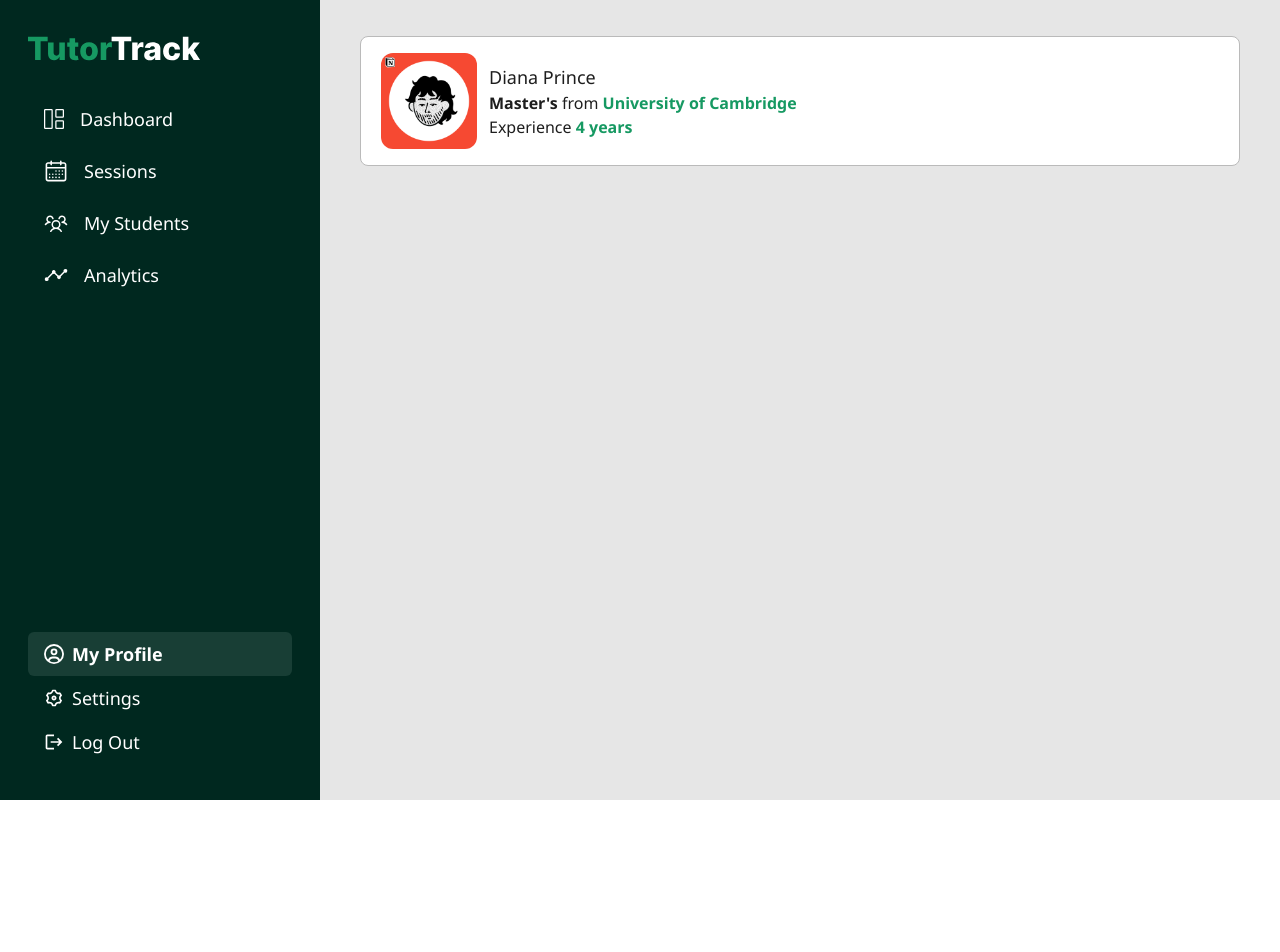
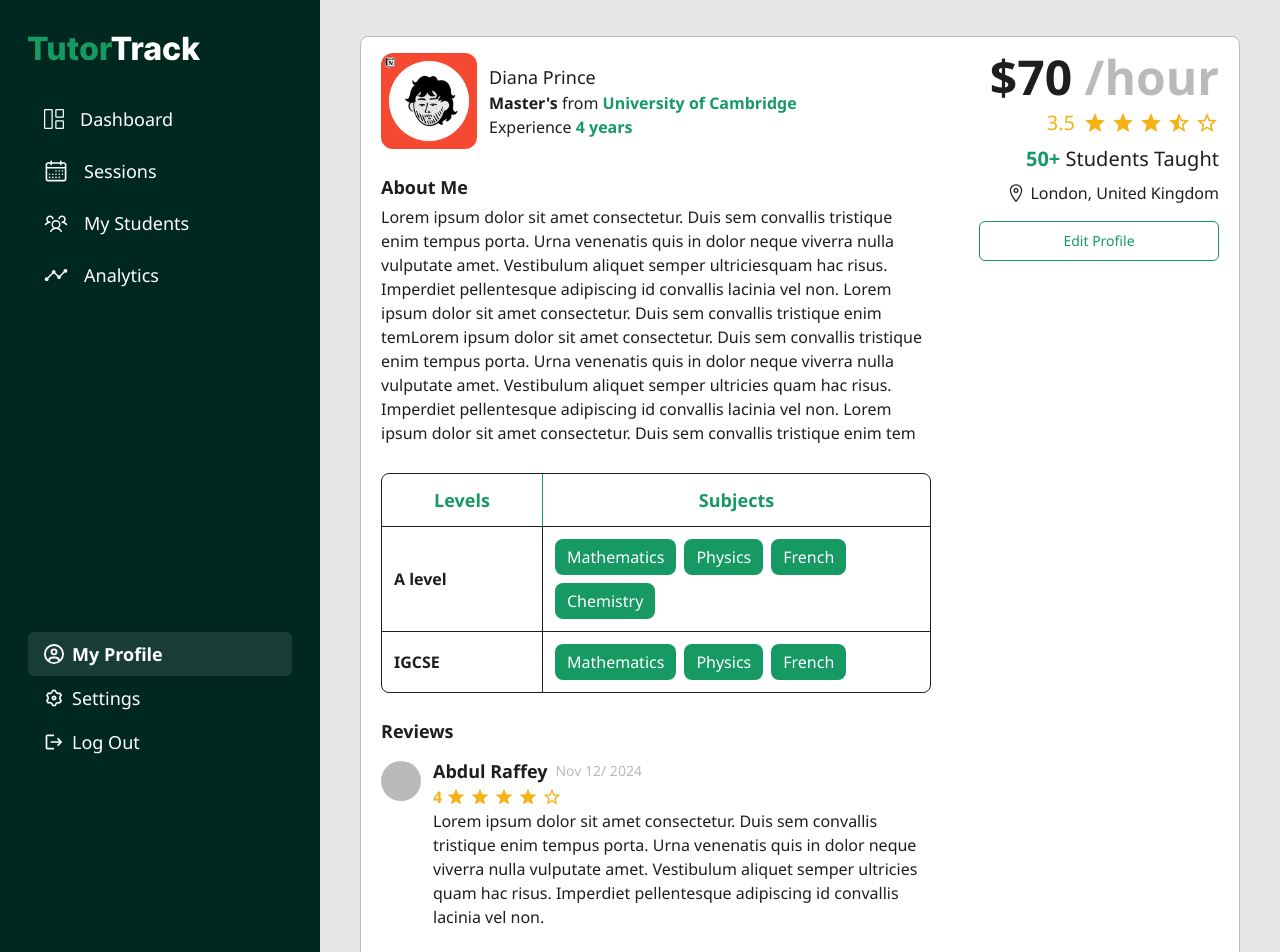
Before and after one commit to hasnainn135/tutor-track-frontend, a Next.js app: page /tutor/my-profile in a window 1280 px wide. Shown: the top 952 px of the page. Before the commit the page ends 800 px from the top, so only its background shows below. Built offline with nearby package versions, Linux system fonts and the light colour scheme.

Commit message:
Added Tutor Profile UI

```diff
--- a/public/tutors.json
+++ b/public/tutors.json
@@ -42,24 +42,54 @@
     "name": "Diana Prince",
     "pfp": "/imgs/face.png",
 
-    "level_of_education":"Master's",
-    "institue":"University of Cambridge",
-    "teaching_experience":"4 years",
-    "about":"Lorem ipsum dolor sit amet consectetur. Duis sem convallis tristique enim tempus porta. Urna venenatis quis in dolor neque viverra nulla vulputate amet. Vestibulum aliquet semper ultriciesquam hac risus. Imperdiet pellentesque adipiscing id convallis lacinia vel non. Lorem ipsum dolor sit amet consectetur. Duis sem convallis tristique enim temLorem ipsum dolor sit amet consectetur. Duis sem convallis tristique enim tempus porta. Urna venenatis quis in dolor neque viverra nulla vulputate amet. Vestibulum aliquet semper ultricies quam hac risus. Imperdiet pellentesque adipiscing id convallis lacinia vel non. Lorem ipsum dolor sit amet consectetur. Duis sem convallis tristique enim tem",
-    "country":"United Kingdom",
-    "state":"",
-    "city":"London",
-    "rating":3.5,
-    "total_students_taught":56,
-    "hourly_rate":"$70",
+    "level_of_education": "Master's",
+    "institue": "University of Cambridge",
+    "teaching_experience": "4 years",
+    "about": "Lorem ipsum dolor sit amet consectetur. Duis sem convallis tristique enim tempus porta. Urna venenatis quis in dolor neque viverra nulla vulputate amet. Vestibulum aliquet semper ultriciesquam hac risus. Imperdiet pellentesque adipiscing id convallis lacinia vel non. Lorem ipsum dolor sit amet consectetur. Duis sem convallis tristique enim temLorem ipsum dolor sit amet consectetur. Duis sem convallis tristique enim tempus porta. Urna venenatis quis in dolor neque viverra nulla vulputate amet. Vestibulum aliquet semper ultricies quam hac risus. Imperdiet pellentesque adipiscing id convallis lacinia vel non. Lorem ipsum dolor sit amet consectetur. Duis sem convallis tristique enim tem",
+    "country": "United Kingdom",
+    "state": "",
+    "city": "London",
+    "rating": 3.5,
+    "total_students_taught": 56,
+    "hourly_rate": "$70",
 
-    "offeredSubjects":[{
-      "level":"A level",
-      "subjects":["Mathematics","Physics","French","Chemistry"]
-    },{
-      "level":"IGCSE",
-      "subjects":["Mathematics","Physics","French"]
-    }],
+    "offeredSubjects": [
+      {
+        "level": "A level",
+        "subjects": ["Mathematics", "Physics", "French", "Chemistry"]
+      },
+      {
+        "level": "IGCSE",
+        "subjects": ["Mathematics", "Physics", "French"]
+      }
+    ],
+
+    "reviews": [
+      {
+        "id": "rev_1",
+        "reviewerID": "stu_1",
+        "reviewerName": "Abdul Raffey",
+        "rating": 4,
+        "date": "Nov 12/ 2024",
+        "content": "Lorem ipsum dolor sit amet consectetur. Duis sem convallis tristique enim tempus porta. Urna venenatis quis in dolor neque viverra nulla vulputate amet. Vestibulum aliquet semper ultricies quam hac risus. Imperdiet pellentesque adipiscing id convallis lacinia vel non."
+      },
+      {
+        "id": "rev_2",
+        "reviewerID": "stu_2",
+        "reviewerName": "Imran Khan",
+        "rating": 3,
+        "date": "Nov 12/ 2024",
+        "content": "Lorem ipsum dolor sit amet consectetur. Duis sem convallis tristique enim tempus porta. Urna venenatis quis in dolor neque viverra nulla vulputate amet. Vestibulum aliquet semper ultricies quam hac risus. Imperdiet pellentesque adipiscing id convallis lacinia vel non."
+      },
+      {
+        "id": "rev_3",
+        "reviewerID": "stu_3",
+        "reviewerName": "Messi Jr",
+        "rating": 5,
+        "date": "Nov 12/ 2024",
+        "content": "Lorem ipsum dolor sit amet consectetur. Duis sem convallis tristique enim tempus porta. Urna venenatis quis in dolor neque viverra nulla vulputate amet. Vestibulum aliquet semper ultricies quam hac risus. Imperdiet pellentesque adipiscing id convallis lacinia vel non."
+      }
+    ],
 
     "timeSlots": [
       "2 : 00pm",
--- a/src/pages/tutor/my-profile.tsx
+++ b/src/pages/tutor/my-profile.tsx
@@ -1,17 +1,53 @@
 import { useUsers } from "@/hooks/useUsers";
 import React from "react";
 import ContainerLayout from "../layouts/ContainerLayout";
+import {
+  MdOutlineStarPurple500,
+  MdOutlineStarHalf,
+  MdOutlineStarBorderPurple500,
+} from "react-icons/md";
+import { IoLocationOutline } from "react-icons/io5";
+import { Button } from "@/components/ui/button";
+import { log } from "console";
+import Link from "next/link";
 
 const MyProfile = () => {
   const { loggedInTutor } = useUsers();
 
+  const renderStars = (rating: number, size: number) => {
+    // Calculate the number of full, half, and empty stars based on the rating
+    const fullStars = Math.floor(rating); // Full stars (integer part)
+    const halfStars = rating % 1 >= 0.5 ? 1 : 0; // Half star (check if there is a 0.5 or higher remainder)
+    const emptyStars = 5 - fullStars - halfStars; // Empty stars
+
+    // Create an array of star components based on the calculated number of stars
+    const stars = [
+      ...Array(fullStars).fill(
+        <MdOutlineStarPurple500 className={`size-${size}`} />
+      ),
+      ...Array(halfStars).fill(
+        <MdOutlineStarHalf className={`size-${size}`} />
+      ),
+      ...Array(emptyStars).fill(
+        <MdOutlineStarBorderPurple500 className={`size-${size}`} />
+      ),
+    ];
+
+    return stars;
+  };
+
   if (loggedInTutor)
     return (
-      <div>
       <ContainerLayout>
+        <div className="flex gap-12">
+          <div className="space-y-6 w-full ">
             <div className="flex items-center gap-3">
-            <div className="w-24 h-24 rounded-xl overflow-hidden">
-              <img src={loggedInTutor?.pfp} alt="" />
+              <div className="flex-shrink-0 w-24 h-24 rounded-xl overflow-hidden">
+                <img
+                  src={loggedInTutor?.pfp}
+                  alt=""
+                  className="object-cover h-full"
+                />
               </div>
               <div className="">
                 <p className="text-lg font-medium">{loggedInTutor?.name}</p>
@@ -32,8 +68,109 @@ const MyProfile = () => {
                 </p>
               </div>
             </div>
+            <div className="">
+              <p className="font-semibold text-lg">About Me</p>
+              <p className="py-1">{loggedInTutor.about}</p>
+            </div>
+            <div className="max-w-[650px] border rounded-lg overflow-hidden">
+              <div className="grid grid-cols-[160px_1fr] text-lg text-primary_green font-semibold text-center">
+                <div className="p-3">Levels</div>
+                <div className="border-l p-3">Subjects</div>
+              </div>
+              {loggedInTutor.offeredSubjects.map((level) => (
+                <div
+                  key={level.level}
+                  className="grid grid-cols-[160px_1fr] border-t "
+                >
+                  <div className="font-semibold   p-3 flex items-center text-justify">
+                    {level.level}
+                  </div>
+                  <div className="p-3 flex items-center gap-2 flex-wrap border-l">
+                    {level.subjects.map((sub) => (
+                      <div
+                        key={sub}
+                        className="bg-primary_green py-1.5 px-3 text-white rounded-lg"
+                      >
+                        {sub}
+                      </div>
+                    ))}
+                  </div>
+                </div>
+              ))}
+            </div>
+
+            <div className="">
+              <p className="font-semibold text-lg">Reviews</p>
+              <div className="flex flex-col gap-5 py-3">
+                {loggedInTutor.reviews ? (
+                  loggedInTutor.reviews.map((review) => (
+                    <div key={review.id} className="flex gap-3">
+                      <div className="flex-shrink-0 w-10 h-10 mt-1 rounded-full bg-light_gray overflow-hidden">
+                        <img src=" " alt="" />
+                      </div>
+                      <div className="">
+                        <div className="flex items-center gap-3">
+                          <div className="">
+                            <div className="flex items-center gap-2">
+                              <span className="font-semibold text-lg">
+                                {review.reviewerName}
+                              </span>
+                              <span className="text-light_gray font-medium text-sm">
+                                {review.date}
+                              </span>
+                            </div>
+                            <div className="flex items-center gap-1 text-gold font-bold">
+                              {review.rating} {renderStars(review.rating, 5)}
+                            </div>
+                          </div>
+                        </div>
+                        <div className="">{review.content}</div>
+                      </div>
+                    </div>
+                  ))
+                ) : (
+                  <div className="text-light_gray ">No reviews</div>
+                )}
+              </div>
+            </div>
+          </div>
+          <div className="flex flex-col items-end gap-2 flex-shrink-0">
+            <div className="text-5xl font-semibold ">
+              <span>{loggedInTutor.hourly_rate}</span>
+              <span className="font-bold text-light_gray"> /hour</span>
+            </div>
+            <div className="text-xl font-medium text-gold flex items-center gap-2">
+              {loggedInTutor?.rating}
+              <div className="flex items-center gap-1">
+                {renderStars(loggedInTutor?.rating, 6)}
+              </div>
+            </div>
+            <div className="font-medium text-xl">
+              <span className="text-primary_green font-bold">
+                {loggedInTutor.total_students_taught < 10
+                  ? loggedInTutor.total_students_taught
+                  : Math.floor(loggedInTutor.total_students_taught / 10) * 10 +
+                    "+"}
+              </span>{" "}
+              Students Taught
+            </div>
+            <div className="flex items-center gap-1">
+              <IoLocationOutline className="size-5" /> {loggedInTutor.city},{" "}
+              {loggedInTutor.country}
+            </div>
+            <div className="flex flex-col gap-2 w-60 py-2">
+              <Link href={"/tutor/settings"} className="">
+                <Button variant={"outline_green"} className="w-full">
+                  Edit Profile
+                </Button>
+              </Link>
+              {/* <Button variant={"outline_green"}>Send a Message</Button>
+              <Button>Book a Free Trial</Button>
+              <Button variant={"outline_green"}>Book a Paid Session</Button> */}
+            </div>
+          </div>
+        </div>
       </ContainerLayout>
-      </div>
     );
 };
 
--- a/tailwind.config.ts
+++ b/tailwind.config.ts
@@ -17,6 +17,7 @@ export default {
         light_gray: "#BABABA",
         dark_gray: "#1E1E1E",
         red: "#D81F47",
+        gold: "#F5B217",
 
         primary: {
           DEFAULT: "hsl(var(--primary))",
```
Also changed, not shown: src/types/usertypes.ts (+13 -4 lines). Lines whose indentation alone changed are shown as unchanged.
